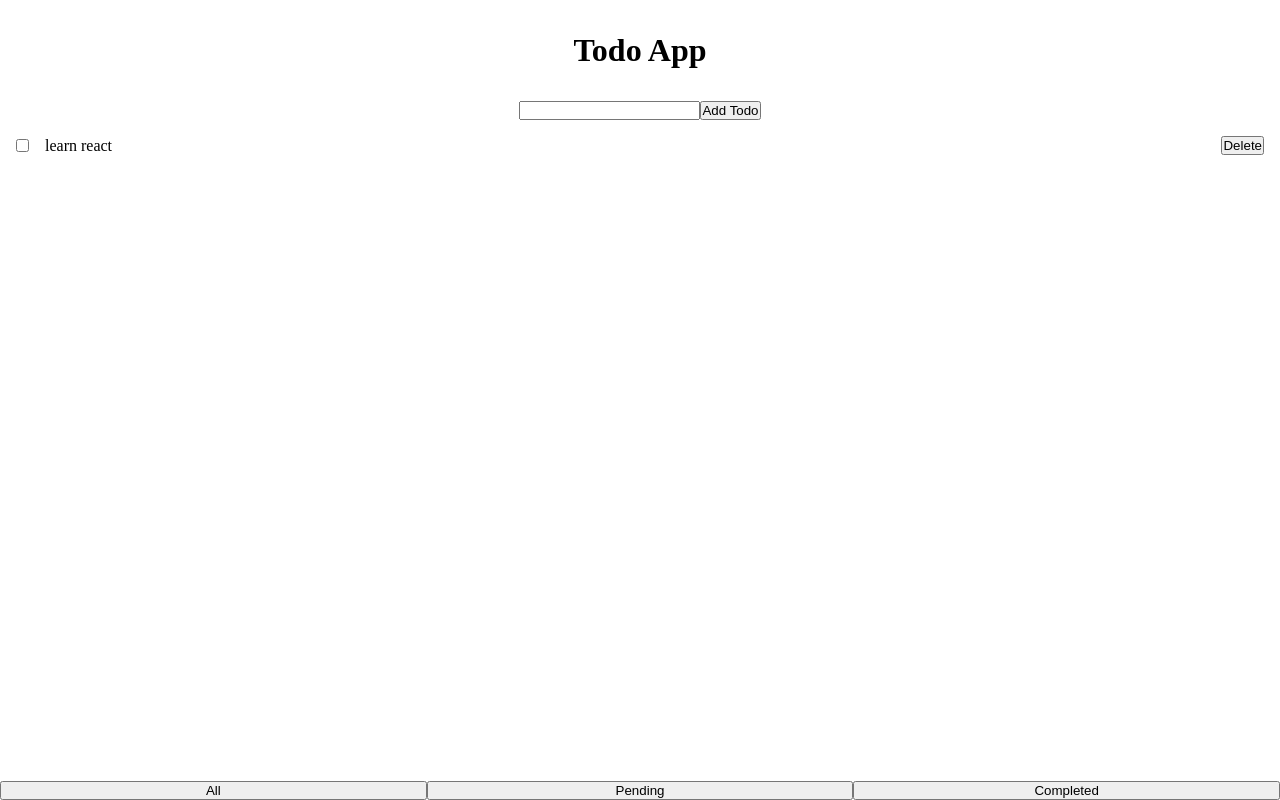
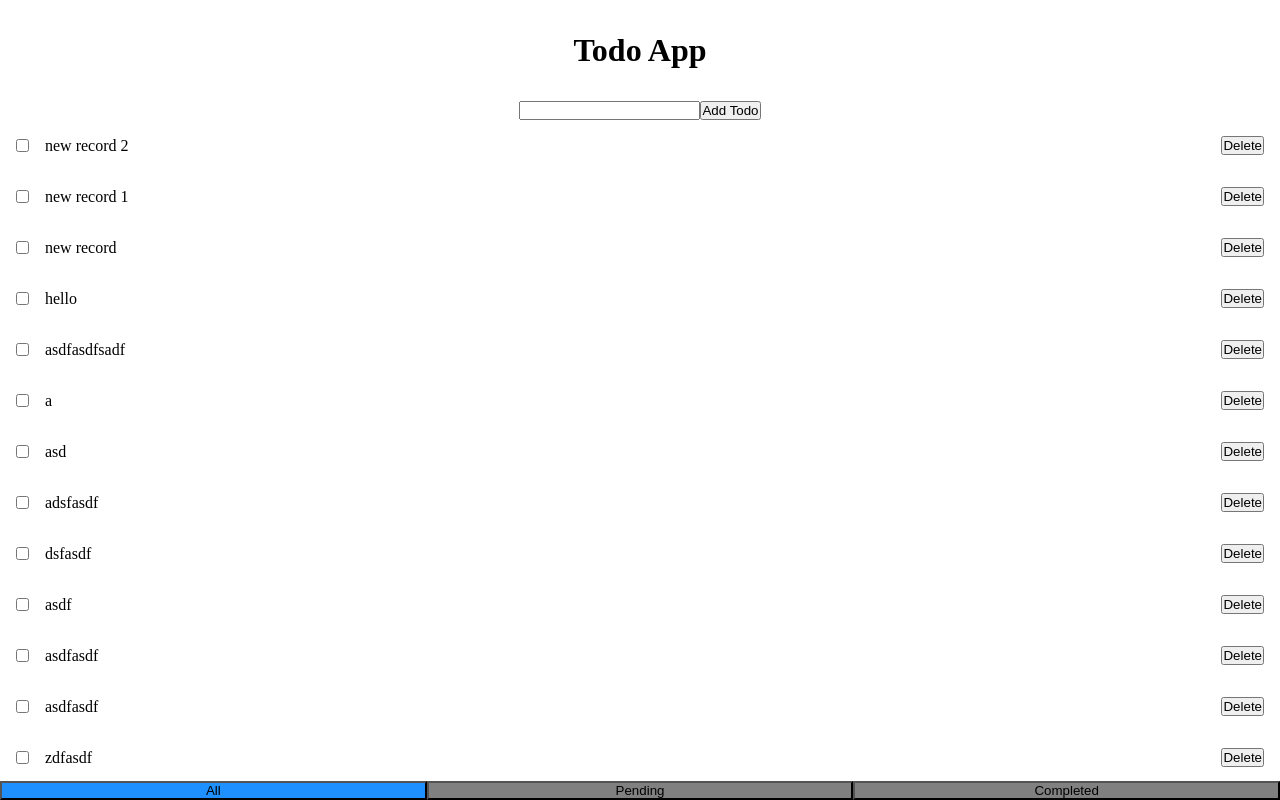
Before and after one commit to imyagnesh/trigen_react, a React app: page / in a window 1280 px wide. Built offline with nearby package versions, Linux system fonts and the light colour scheme; data requests are answered from the project's data file.

Commit message:
completed todo application using

```diff
--- a/db.json
+++ b/db.json
@@ -9,6 +9,71 @@
       "text": "learn flutter",
       "isComplete": true,
       "id": 3
+    },
+    {
+      "text": "zdfasdf",
+      "isComplete": false,
+      "id": 4
+    },
+    {
+      "text": "asdfasdf",
+      "isComplete": false,
+      "id": 5
+    },
+    {
+      "text": "asdfasdf",
+      "isComplete": false,
+      "id": 6
+    },
+    {
+      "text": "asdf",
+      "isComplete": false,
+      "id": 7
+    },
+    {
+      "text": "dsfasdf",
+      "isComplete": false,
+      "id": 8
+    },
+    {
+      "text": "adsfasdf",
+      "isComplete": false,
+      "id": 9
+    },
+    {
+      "text": "asd",
+      "isComplete": false,
+      "id": 10
+    },
+    {
+      "text": "a",
+      "isComplete": false,
+      "id": 11
+    },
+    {
+      "text": "asdfasdfsadf",
+      "isComplete": false,
+      "id": 12
+    },
+    {
+      "text": "hello",
+      "isComplete": false,
+      "id": 13
+    },
+    {
+      "text": "new record",
+      "isComplete": false,
+      "id": 14
+    },
+    {
+      "text": "new record 1",
+      "isComplete": false,
+      "id": 15
+    },
+    {
+      "text": "new record 2",
+      "isComplete": false,
+      "id": 16
     }
   ]
 }
--- a/src/Pages/Todo/index.jsx
+++ b/src/Pages/Todo/index.jsx
@@ -1,31 +1,35 @@
-import React, { Component, createRef } from 'react';
+import React, { PureComponent, createRef } from 'react';
 import './style.css';
 import TodoFilter from './todoFilter';
 import TodoForm from './todoForm';
 import TodoList from './todoList';
 
-export class Todo extends Component {
+export class Todo extends PureComponent {
   constructor(props) {
     super(props);
     this.state = {
       todoList: [],
+      isLoading: false,
       filterType: 'all',
+      hasError: false,
     };
     this.todoText = createRef();
   }
 
   async componentDidMount() {
-    this.loadTodo();
+    this.loadTodo('all');
   }
 
   loadTodo = async filterType => {
     try {
-      let url = 'http://localhost:3004/todoList';
+      this.setState({ isLoading: true });
+      let url =
+        'http://localhost:3004/todoList?_sort=id&_order=desc';
       if (
         filterType === undefined ||
         filterType !== 'all'
       ) {
-        url = `${url}?isComplete=${
+        url = `${url}&isComplete=${
           filterType === 'completed'
         }`;
       }
@@ -34,14 +38,19 @@ export class Todo extends Component {
       this.setState({
         todoList: json,
         filterType,
+        isLoading: false,
       });
     } catch (error) {
-      console.log(error);
+      this.setState({
+        hasError: error,
+        isLoading: false,
+      });
     }
   };
 
   handleAddTodo = async event => {
     try {
+      this.setState({ isLoading: true });
       event.preventDefault();
 
       const res = await fetch(
@@ -63,17 +72,24 @@ export class Todo extends Component {
 
       this.setState(
         ({ todoList }) => ({
-          todoList: [...todoList, json],
+          todoList: [json, ...todoList],
+          isLoading: false,
         }),
         () => {
           this.todoText.current.value = '';
         },
       );
-    } catch (error) {}
+    } catch (error) {
+      this.setState({
+        hasError: error,
+        isLoading: false,
+      });
+    }
   };
 
   toggleComplete = async item => {
     try {
+      this.setState({ isLoading: true });
       const res = await fetch(
         `http://localhost:3004/todoList/${item.id}`,
         {
@@ -101,15 +117,20 @@ export class Todo extends Component {
             json,
             ...todoList.slice(index + 1),
           ],
+          isLoading: false,
         };
       });
     } catch (error) {
-      console.log(error);
+      this.setState({
+        hasError: error,
+        isLoading: false,
+      });
     }
   };
 
   handleDelete = async id => {
     try {
+      this.setState({ isLoading: true });
       await fetch(`http://localhost:3004/todoList/${id}`, {
         method: 'DELETE',
       });
@@ -120,22 +141,37 @@ export class Todo extends Component {
             ...todoList.slice(0, index),
             ...todoList.slice(index + 1),
           ],
+          isLoading: false,
         };
       });
     } catch (error) {
-      console.log(error);
+      this.setState({
+        hasError: error,
+        isLoading: false,
+      });
     }
   };
 
-  // handleFilter = filterType => {
-  //   this.setState({ filterType });
-  // };
+  render() {
+    const { todoList, filterType, isLoading, hasError } =
+      this.state;
 
-  render() {
-    const { todoList } = this.state;
+    if (hasError) {
+      return (
+        <h1>
+          Something Went wrong please try after sometime
+        </h1>
+      );
+    }
+
     return (
       <div className="container">
         <h1>Todo App</h1>
+        {isLoading && (
+          <div className="loader-wrapper">
+            <div className="loader">Loading...</div>
+          </div>
+        )}
         <TodoForm
           handleAddTodo={this.handleAddTodo}
           ref={this.todoText}
@@ -145,7 +181,10 @@ export class Todo extends Component {
           toggleComplete={this.toggleComplete}
           handleDelete={this.handleDelete}
         />
-        <TodoFilter handleFilter={this.loadTodo} />
+        <TodoFilter
+          handleFilter={this.loadTodo}
+          filterType={filterType}
+        />
       </div>
     );
   }
--- a/src/Pages/Todo/style.css
+++ b/src/Pages/Todo/style.css
@@ -15,6 +15,24 @@
   margin: 0 auto;
   flex-direction: column;
   align-items: center;
+  position: relative;
+}
+
+.loader-wrapper {
+  position: absolute;
+  background-color: black;
+  opacity: 0.3;
+  z-index: 10;
+  height: 100vh;
+  width: 100%;
+  display: flex;
+  justify-content: center;
+  align-items: center;
+}
+
+.loader {
+  color: #fff;
+  font-size: 36px;
 }
 
 .container h1 {
--- a/src/Pages/Todo/todoFilter.jsx
+++ b/src/Pages/Todo/todoFilter.jsx
@@ -1,22 +1,40 @@
 import React, { memo } from 'react';
 import PropTypes from 'prop-types';
 
-const TodoFilter = ({ handleFilter }) => {
+const TodoFilter = ({ handleFilter, filterType }) => {
   console.log('todo filter');
   return (
     <div className="filter-wrapper">
       <button
         type="button"
+        style={{
+          backgroundColor:
+            filterType === 'all'
+              ? 'dodgerblue'
+              : 'GrayText',
+        }}
         onClick={() => handleFilter('all')}>
         All
       </button>
       <button
         type="button"
+        style={{
+          backgroundColor:
+            filterType === 'pending'
+              ? 'dodgerblue'
+              : 'GrayText',
+        }}
         onClick={() => handleFilter('pending')}>
         Pending
       </button>
       <button
         type="button"
+        style={{
+          backgroundColor:
+            filterType === 'completed'
+              ? 'dodgerblue'
+              : 'GrayText',
+        }}
         onClick={() => handleFilter('completed')}>
         Completed
       </button>
@@ -26,6 +44,11 @@ const TodoFilter = ({ handleFilter }) => {
 
 TodoFilter.propTypes = {
   handleFilter: PropTypes.func.isRequired,
+  filterType: PropTypes.oneOf([
+    'all',
+    'pending',
+    'completed',
+  ]).isRequired,
 };
 
 export default memo(TodoFilter);
```
